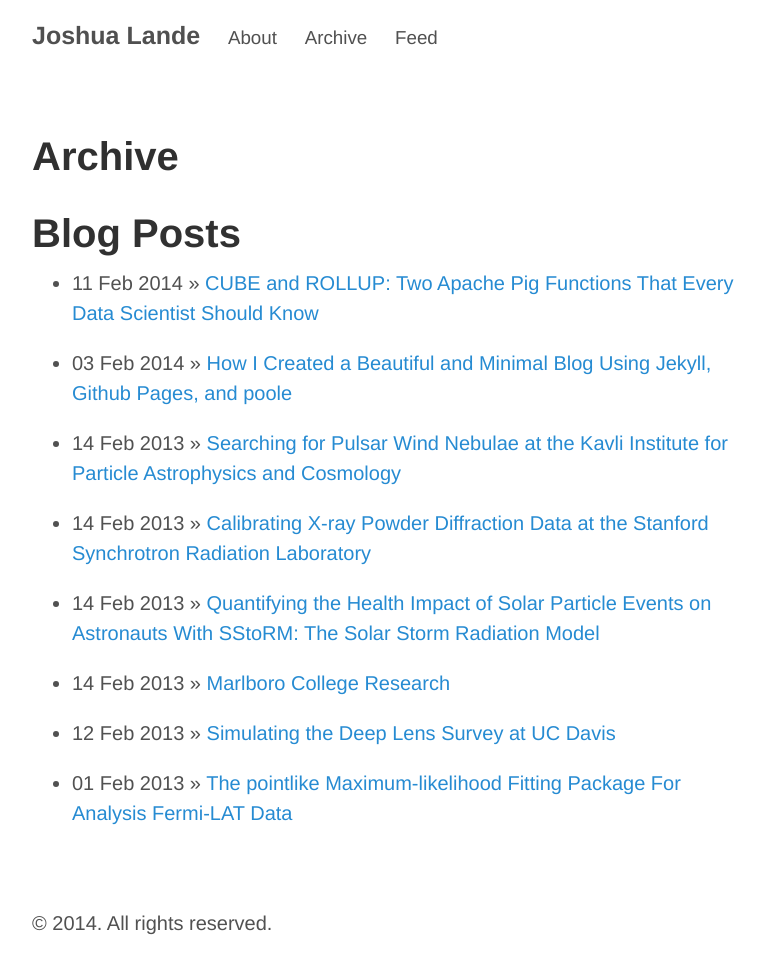
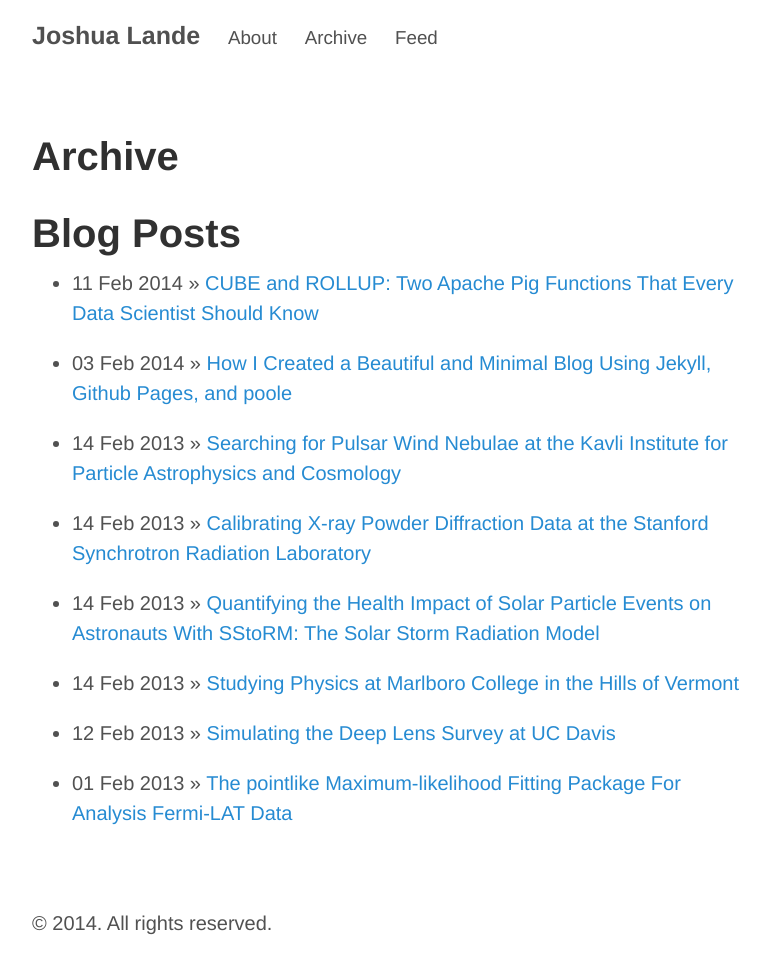
Before and after one commit to joshualande/joshualande.github.io, a Jekyll site: the page built from archive.md, in a window 1280 px wide. Shown: the whole page, without its empty margins (248-1017 px from the left). Built offline with Jekyll 4.4.1, drawn with Linux system fonts in a browser that asks for light colours; Markdown is read by kramdown in place of the engine named in the settings.

Commit message:
Updated Title

```diff
--- a/_posts/2013-02-14-marlboro-college.md
+++ b/_posts/2013-02-14-marlboro-college.md
@@ -1,6 +1,6 @@
 ---
 layout: post
-title: Marlboro College Research
+title: Studying Physics at Marlboro College in the Hills of Vermont
 comments: true
 ---
 
```
